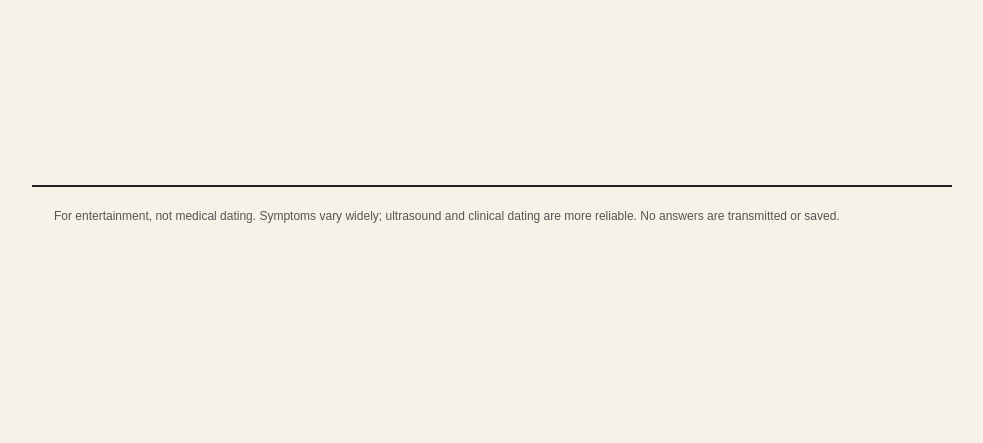
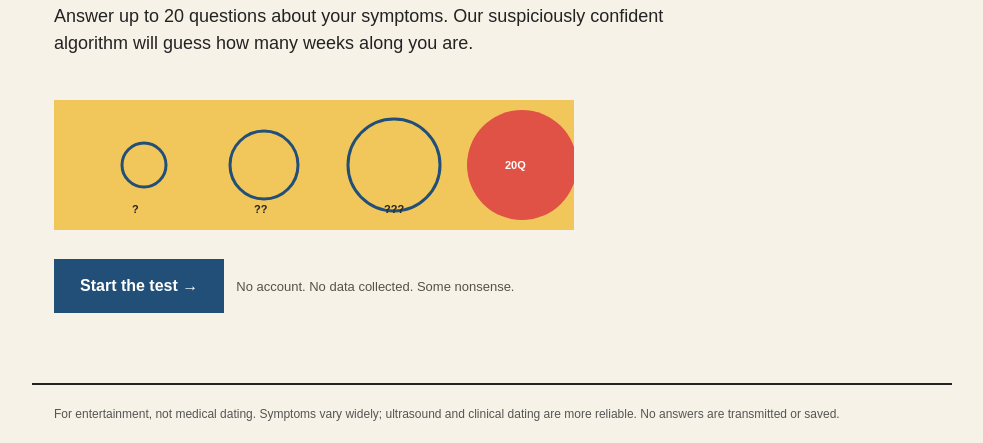
Before and after one commit to d0lph1nsinthe4ir/pregnancy-test, a plain HTML site: page index.html in a window 1280 px wide. Shown: the part 394-837 px from the top of the page, without its empty margins (148-1131 px from the left). Before the commit the page ends 800 px from the top, so only its background shows below. Drawn offline with Linux system fonts and the light colour scheme.

Commit message:
Fix JavaScript syntax error preventing Gestimate from rendering

```diff
--- a/index.html
+++ b/index.html
@@ -21,7 +21,7 @@ const app=document.getElementById('app');const weeks=Array.from({length:43},(_,i
 {id:'pelvic',title:'Is turning over in bed an athletic event?',answers:['Not at all','A little awkward','A full-body operation','Not sure'],likelihood:[null,[19,26,37,43],[28,34,42,43],null]},
 {id:'contractions',title:'Are you having contractions?',answers:['No','Occasional irregular tightening','Regular painful contractions getting closer','I am actively pushing','Not sure'],likelihood:[null,[22,29,42,43],[36,39,42,43],[38,40,42,43],null]},
 {id:'test',title:'Have you had a positive pregnancy test?',answers:['Yes','No','I have not taken one','Not sure'],likelihood:[null,null,null,null]},
-{id:'identity',title:'Which best describes you?',answers:['I am pregnant','I might be pregnant','I can't get pregnant','Goo goo gaga','Prefer not to say'],likelihood:[null,null,null,null,null]}
+{id:'identity',title:'Which best describes you?',answers:['I am pregnant','I might be pregnant',"I can\u0027t get pregnant",'Goo goo gaga','Prefer not to say'],likelihood:[null,null,null,null,null]}
 ];
 function likelihood(w,r){if(!r)return 1;let [a,b,c,d]=r; if(w<a)return .07;if(w<b)return .07+.93*(w-a)/Math.max(1,b-a);if(w<=c)return 1;if(w<d)return 1-.93*(w-c)/Math.max(1,d-c);return .07}
 function entropy(p){return -p.reduce((s,x)=>s+(x>0?x*Math.log(x):0),0)}function normalized(a){let z=a.reduce((s,x)=>s+x,0);return a.map(x=>x/z)}function predict(qi,ai){let r=q[qi].likelihood[ai];return normalized(posterior.map((p,w)=>p*likelihood(w,r)))}function pick(){let remaining=q.map((x,i)=>i).filter(i=>!asked.includes(i)&&i!==18&&i!==19);if(step===0)return 19;if(step===1)return 18;if(step===2)return 0;if(step===3)return 1;if(step===4)return 2;if(step===17&&!asked.includes(17))return 17;let current=entropy(posterior);return remaining.map(i=>{let outcomes=q[i].answers.map((_,a)=>predict(i,a));let probs=q[i].answers.map((_,a)=>posterior.reduce((s,p,w)=>s+p*likelihood(w,q[i].likelihood[a]),0));let total=probs.reduce((a,b)=>a+b,0);let gain=current-probs.reduce((s,p,a)=>s+p/total*entropy(outcomes[a]),0);return {i,gain}}).sort((a,b)=>b.gain-a.gain)[0]?.i??remaining[0]}
```
